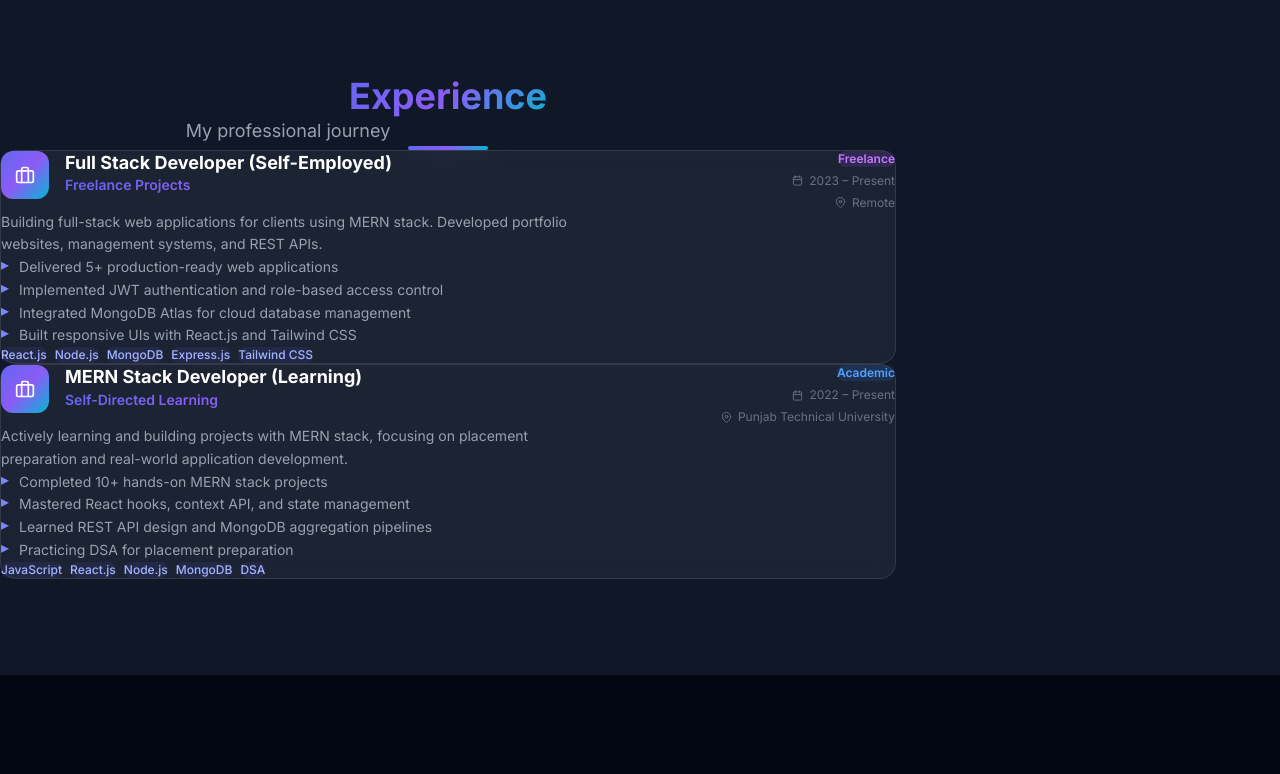
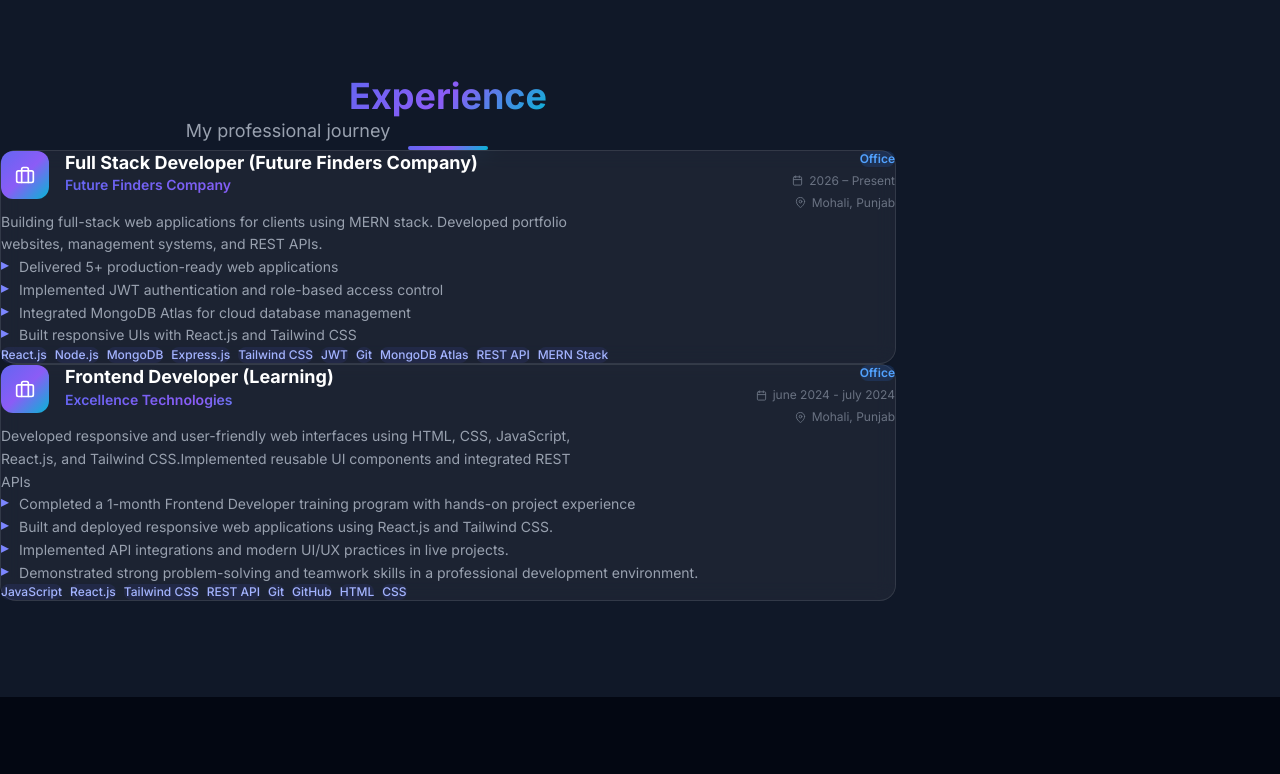
Before and after one commit to rajendrakumar23/My-Portfolio-Website, a React (Vite) app in the folder frontend/: page / in a window 1280 px wide. Shown: the part 3124-3898 px from the top of the page. Built offline with nearby package versions, Linux system fonts and the light colour scheme; no server answers.

Commit message:
Education modification

```diff
--- a/frontend/src/components/sections/Education.jsx
+++ b/frontend/src/components/sections/Education.jsx
@@ -21,7 +21,7 @@
     period: '2020 – 2022',
     status: 'Completed',
     icon: '📚',
-    highlights: ['Physics', 'Chemistry', 'Mathematics', 'Computer Science'],
+    highlights: ['Physics', 'Chemistry', 'Mathematics', 'Hindi', 'English'],
   },
 ];
 
--- a/frontend/src/components/sections/Experience.jsx
+++ b/frontend/src/components/sections/Experience.jsx
@@ -5,11 +5,11 @@
 
 const experiences = [
   {
-    role: 'Full Stack Developer (Self-Employed)',
-    company: 'Freelance Projects',
-    location: 'Remote',
-    period: '2023 – Present',
-    type: 'Freelance',
+    role: 'Full Stack Developer (Future Finders Company)',
+    company: 'Future Finders Company',
+    location: 'Mohali, Punjab',
+    period: '2026 – Present',
+    type: 'Office',
     description: 'Building full-stack web applications for clients using MERN stack. Developed portfolio websites, management systems, and REST APIs.',
     achievements: [
       'Delivered 5+ production-ready web applications',
@@ -17,22 +17,22 @@
       'Integrated MongoDB Atlas for cloud database management',
       'Built responsive UIs with React.js and Tailwind CSS',
     ],
-    tech: ['React.js', 'Node.js', 'MongoDB', 'Express.js', 'Tailwind CSS'],
+    tech: ['React.js', 'Node.js', 'MongoDB', 'Express.js', 'Tailwind CSS', 'JWT', 'Git', 'MongoDB Atlas', 'REST API', 'MERN Stack'],
   },
   {
-    role: 'MERN Stack Developer (Learning)',
-    company: 'Self-Directed Learning',
-    location: 'Punjab Technical University',
-    period: '2022 – Present',
-    type: 'Academic',
-    description: 'Actively learning and building projects with MERN stack, focusing on placement preparation and real-world application development.',
+    role: 'Frontend Developer  (Learning)',
+    company: 'Excellence Technologies',
+    location: 'Mohali, Punjab',
+    period: 'june 2024 - july 2024',
+    type: 'Office',
+    description: "Developed responsive and user-friendly web interfaces using HTML, CSS, JavaScript, React.js, and Tailwind CSS.Implemented reusable UI components and integrated REST APIs",
     achievements: [
-      'Completed 10+ hands-on MERN stack projects',
-      'Mastered React hooks, context API, and state management',
-      'Learned REST API design and MongoDB aggregation pipelines',
-      'Practicing DSA for placement preparation',
+      'Completed a 1-month Frontend Developer training program with hands-on project experience',
+      'Built and deployed responsive web applications using React.js and Tailwind CSS.',
+      'Implemented API integrations and modern UI/UX practices in live projects.',
+      'Demonstrated strong problem-solving and teamwork skills in a professional development environment.',
     ],
-    tech: ['JavaScript', 'React.js', 'Node.js', 'MongoDB', 'DSA'],
+    tech: ['JavaScript', 'React.js', 'Tailwind CSS', 'REST API', 'Git', "GitHub", "HTML", "CSS"],
   },
 ];
 
```
